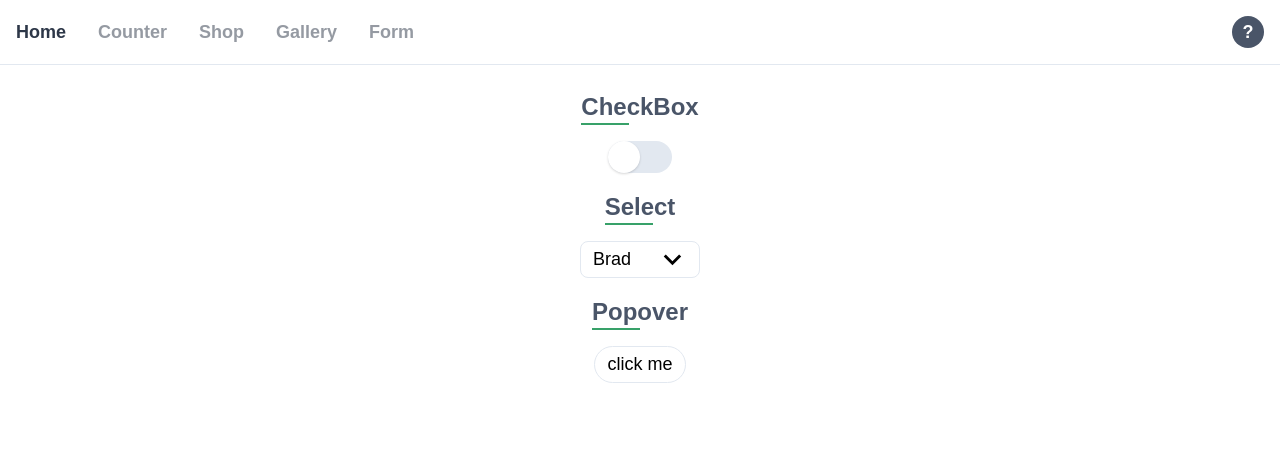
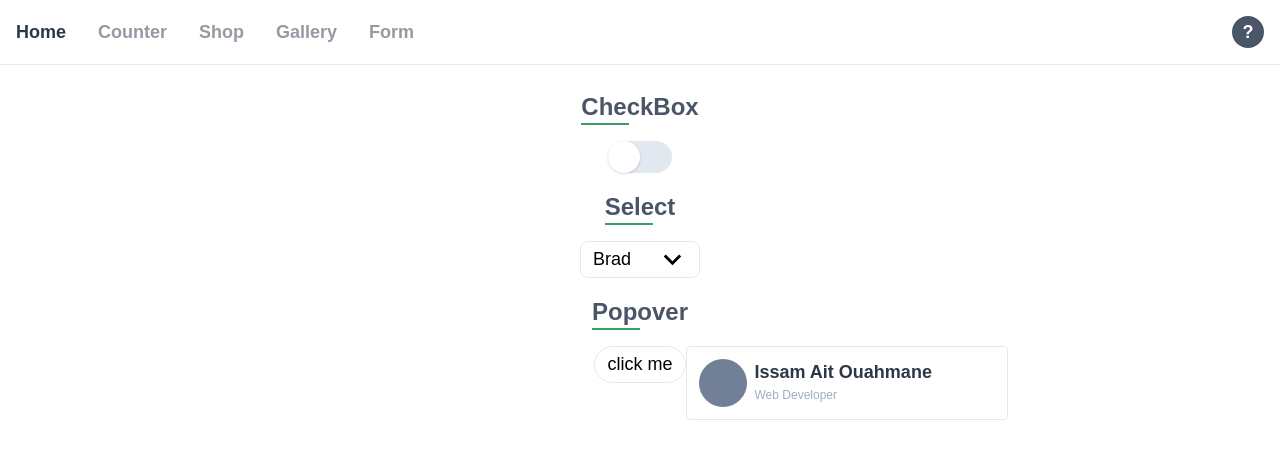
Before and after one commit to issam1994/react-redux-tailwind, a React (Create React App) app: page / in a window 1280 px wide. Shown: the top 458 px of the page. Built offline with nearby package versions, Linux system fonts and the light colour scheme.

Commit message:
added some meaningful content to the popover component

```diff
--- a/src/components/reusable/Popover.jsx
+++ b/src/components/reusable/Popover.jsx
@@ -2,7 +2,7 @@ import React, {useState} from 'react'
 import {CSSTransition} from 'react-transition-group'
 
 export default function Popover() {
-    const [show, setShow] = useState(false)
+    const [show, setShow] = useState(true)
     return (
         <div className="relative rounded text-lg text-left font-normal">
             {show && <div className="fixed inset-0 bg-transparent" onClick={() => setShow(false)}></div>}
@@ -12,8 +12,14 @@ export default function Popover() {
             </div>
             {/* list of values */}
             <CSSTransition in={show} timeout={200} classNames="alert" unmountOnExit>
-            <div className="absolute z-30 top-0 right-0 bg-white border rounded p-1 overflow-hidden" >
-                popover content goes here !!
+            <div className="absolute z-30 top-0 left-full bg-white border rounded p-1" >
+                <div className="flex p-2">
+                    <div className="flex-none w-12 h-12 bg-gray-600 rounded-full mr-2"></div>
+                    <div className="">
+                        <div className="font-semibold text-gray-800" style={{width: '15rem'}}>Issam Ait Ouahmane</div>
+                        <div className=" text-xs text-gray-500">Web Developer</div>
+                    </div>
+                </div>
             </div>
             </CSSTransition>
         </div>
```
